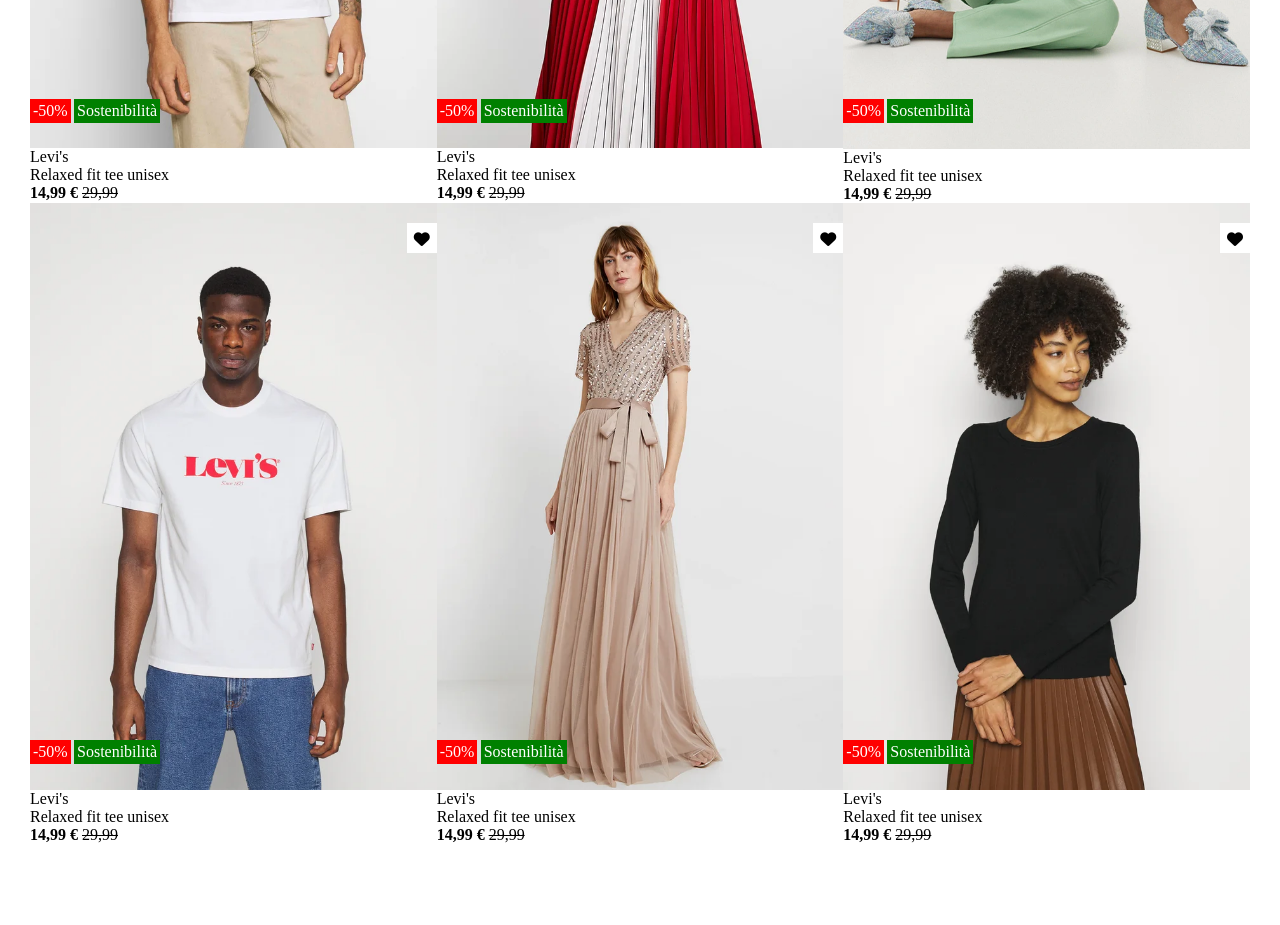
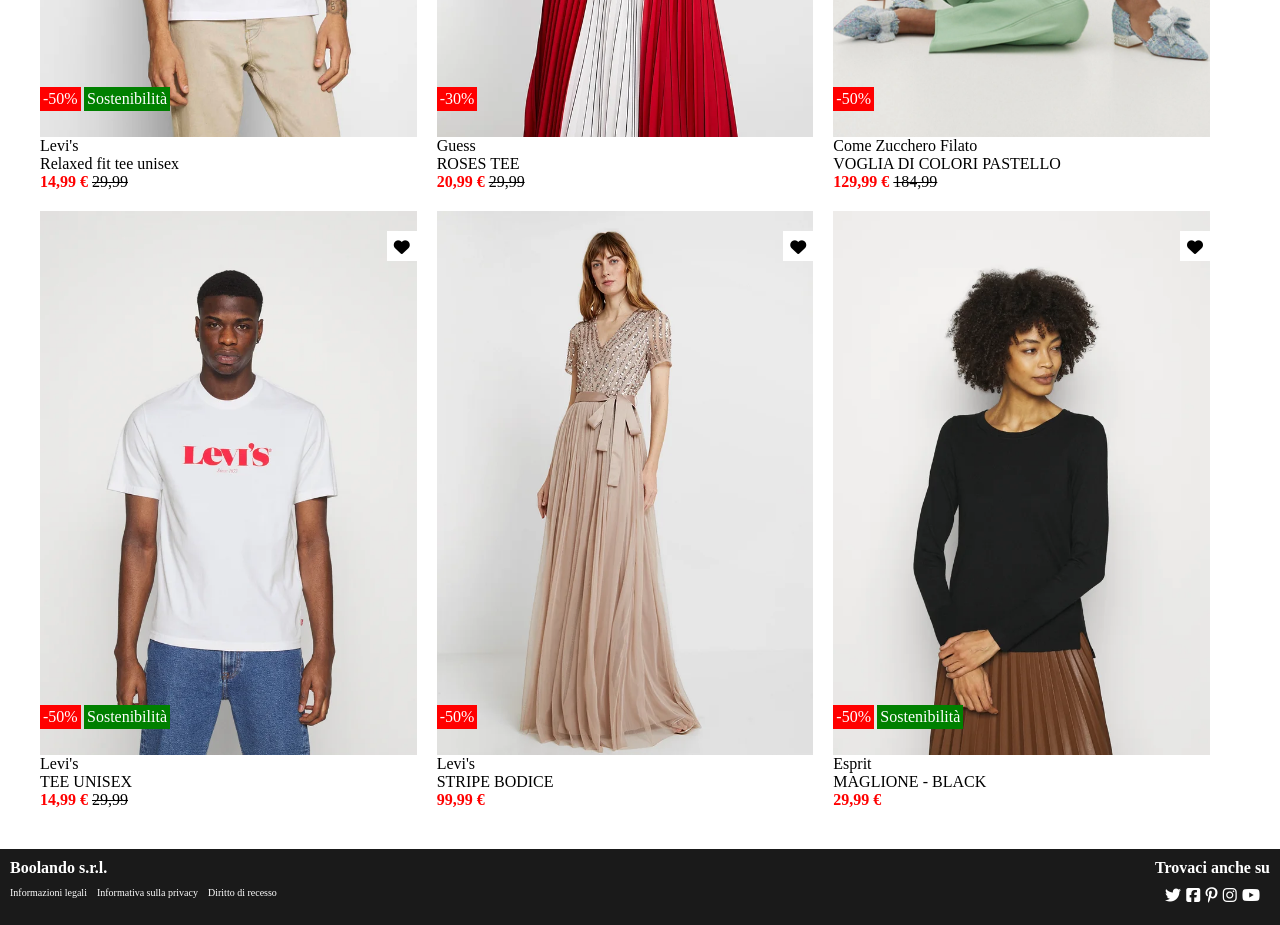
Before and after one commit to AngeloC89/html-css-boolando, a plain HTML site: page index.html in a window 1280 px wide. Shown: the part 540-1465 px from the top of the page. Before the commit the page ends 1404 px from the top, so only its background shows below. Drawn offline with Linux system fonts and the light colour scheme.

Commit message:
add footer

```diff
--- a/css/style.css
+++ b/css/style.css
@@ -30,33 +30,10 @@ main>div {
 }
 
 
-.img1 {}
-
-.img1-b {
+.img-b {
     display: none;
 }
 
-.img2 {}
-
-.img2-b {}
-
-.img3 {}
-
-.img3-b {}
-
-.img4 {}
-
-.img4-b {}
-
-.img4-b {}
-
-.img5 {}
-
-.img5-b {}
-
-.img6 {}
-
-.img6-b {}
 /* utility */
 .dbg {
     border: 1px solid red;
@@ -66,9 +43,9 @@ main>div {
 
 .container {
     max-width: 1300px;
-    width: 100%
-    margin: 20px;
+    width: 100% margin: 20px;
     padding: 20px 30px;
+    margin: 10px auto;
 
 
 }
@@ -101,16 +78,36 @@ main>div {
 .card {
     position: relative;
     cursor: pointer;
-    width: calc(100% / 3);
+    width: calc(100% / 3 - 30px);
+    margin: 10px;
 }
 
 img {
     width: 100%;
     display: block;
 }
+/* footer */
+footer {
+    background-color: #1A1A1A;
+    color: white;
+    display: flex;
+    padding: 10px;
+    justify-content: space-between;
+}
 
+footer div.d-flex.j-bet {
+    margin: 10px;
+}
+.j-bet {
+    flex-direction: row;
+    justify-content: space-between;
+}
+
+span strong{
+    color: red;
+}
 /* position selector */
-.f-wrap{
+.f-wrap {
     flex-wrap: wrap;
 }
 
@@ -154,16 +151,27 @@ img {
     height: 30px;
     display: inline;
 }
+li {
+    font-size: 10px;
+    margin: 10px 10px 10px 0px;
+    list-style: none;
 
+
+}
 /* hover */
 .hearts:hover {
     color: #FF0000
 }
 
-.card:hover .img1 {
+.card:hover .img-a {
     display: none;
 }
 
-.card:hover .img1-b {
+.card:hover .img-b {
     display: block;
 }
+
+li:hover {
+    text-decoration: underline;
+    color: white;
+}
--- a/index.html
+++ b/index.html
@@ -19,9 +19,11 @@
         <!-- div container -->
         <div class="small-container">
             <nav class="h-nav d-flex">
-                <a class="link-h" href="#">Donna</a>
-                <a class="link-h" href="#">Uomo</a>
-                <a class="link-h" href="#">Bambini</a>
+                <ul>
+                    <li> <a class="link-h" href="#">Donna</a></li>
+                    <li> <a class="link-h" href="#">Uomo</a></li>
+                    <li> <a class="link-h" href="#">Bambini</a></li>
+                </ul>
             </nav>
             <div class="j-center">
                 <img class="logo" src="img/boolean-logo.png" alt="">
@@ -39,8 +41,8 @@
         <div class="container f-wrap">
             <!-- first card -->
             <div class="card">
-                <img src="./img/1.webp" alt="T-shirt Levi's" class="img1">
-                <img src="./img/1b.webp" alt="T-shirt Levi's" class="img1-b">
+                <img src="./img/1.webp" alt="T-shirt Levi's" class="img-a">
+                <img src="./img/1b.webp" alt="T-shirt Levi's" class="img-b">
                 <div class="p-abs hearts">
                     <i class="fa-solid fa-heart"></i>
                 </div>
@@ -53,73 +55,68 @@
             </div>
             <!-- card 2 -->
             <div class="card">
-                <img src="./img/2.webp" alt="T-shirt Levi's" class="img1">
-                <img src="./img/2b.webp" alt="T-shirt Levi's" class="img1-b">
+                <img src="./img/2.webp" alt="T-shirt Levi's" class="img-a">
+                <img src="./img/2b.webp" alt="T-shirt Levi's" class="img-b">
+                <div class="p-abs hearts">
+                    <i class="fa-solid fa-heart"></i>
+                </div>
+                <div class="p-abs badge">-30&percnt;</div>
+                <p>Guess</p>
+                <p>ROSES TEE</p>
+                <span><strong>20,99 € </strong></span>
+                <span><del>29,99</del></span>
+            </div>
+            <!-- card 3 -->
+            <div class="card">
+                <img src="./img/3.webp" alt="T-shirt Levi's" class="img-a">
+                <img src="./img/3b.webp" alt="T-shirt Levi's" class="img-b">
+                <div class="p-abs hearts">
+                    <i class="fa-solid fa-heart"></i>
+                </div>
+                <div class="p-abs badge">-50&percnt;</div>
+                <p>Come Zucchero Filato</p>
+                <p>VOGLIA DI COLORI PASTELLO</p>
+                <span><strong>129,99 € </strong></span>
+                <span><del>184,99</del></span>
+            </div>
+            <!-- card 4 -->
+            <div class="card">
+                <img src="./img/4.webp" alt="T-shirt Levi's" class="img-a">
+                <img src="./img/4b.webp" alt="T-shirt Levi's" class="img-b">
                 <div class="p-abs hearts">
                     <i class="fa-solid fa-heart"></i>
                 </div>
                 <div class="p-abs badge">-50&percnt;</div>
                 <div class="p-abs info">Sostenibilità</div>
                 <p>Levi's</p>
-                <p>Relaxed fit tee unisex</p>
+                <p>TEE UNISEX</p>
                 <span><strong>14,99 € </strong></span>
                 <span><del>29,99</del></span>
             </div>
-            <!-- card 3 -->
+            <!-- card 5 -->
             <div class="card">
-                <img src="./img/3.webp" alt="T-shirt Levi's" class="img1">
-                <img src="./img/3b.webp" alt="T-shirt Levi's" class="img1-b">
+                <img src="./img/5.webp" alt="T-shirt Levi's" class="img-a">
+                <img src="./img/5b.webp" alt="T-shirt Levi's" class="img-b">
+                <div class="p-abs hearts">
+                    <i class="fa-solid fa-heart"></i>
+                </div>
+                <div class="p-abs badge">-50&percnt;</div>
+                <p>Levi's</p>
+                <p>STRIPE BODICE</p>
+                <span><strong>99,99 € </strong></span>
+            </div>
+            <!-- card 6 -->
+            <div class="card">
+                <img src="./img/6.webp" alt="T-shirt Levi's" class="img-a">
+                <img src="./img/6b.webp" alt="T-shirt Levi's" class="img-b">
                 <div class="p-abs hearts">
                     <i class="fa-solid fa-heart"></i>
                 </div>
                 <div class="p-abs badge">-50&percnt;</div>
                 <div class="p-abs info">Sostenibilità</div>
-                <p>Levi's</p>
-                <p>Relaxed fit tee unisex</p>
-                <span><strong>14,99 € </strong></span>
-                <span><del>29,99</del></span>
-            </div>
-            <!-- card 4 -->
-            <div class="card">
-                <img src="./img/4.webp" alt="T-shirt Levi's" class="img1">
-                <img src="./img/4b.webp" alt="T-shirt Levi's" class="img1-b">
-                <div class="p-abs hearts">
-                    <i class="fa-solid fa-heart"></i>
-                </div>
-                <div class="p-abs badge">-50&percnt;</div>
-                <div class="p-abs info">Sostenibilità</div>
-                <p>Levi's</p>
-                <p>Relaxed fit tee unisex</p>
-                <span><strong>14,99 € </strong></span>
-                <span><del>29,99</del></span>
-            </div>
-            <!-- card 5 -->
-            <div class="card">
-                <img src="./img/5.webp" alt="T-shirt Levi's" class="img1">
-                <img src="./img/5b.webp" alt="T-shirt Levi's" class="img1-b">
-                <div class="p-abs hearts">
-                    <i class="fa-solid fa-heart"></i>
-                </div>
-                <div class="p-abs badge">-50&percnt;</div>
-                <div class="p-abs info">Sostenibilità</div>
-                <p>Levi's</p>
-                <p>Relaxed fit tee unisex</p>
-                <span><strong>14,99 € </strong></span>
-                <span><del>29,99</del></span>
-            </div>
-            <!-- card 6 -->
-            <div class="card">
-                <img src="./img/6.webp" alt="T-shirt Levi's" class="img1">
-                <img src="./img/6b.webp" alt="T-shirt Levi's" class="img1-b">
-                <div class="p-abs hearts">
-                    <i class="fa-solid fa-heart"></i>
-                </div>
-                <div class="p-abs badge">-50&percnt;</div>
-                <div class="p-abs info">Sostenibilità</div>
-                <p>Levi's</p>
-                <p>Relaxed fit tee unisex</p>
-                <span><strong>14,99 € </strong></span>
-                <span><del>29,99</del></span>
+                <p>Esprit</p>
+                <p>MAGLIONE - BLACK</p>
+                <span><strong>29,99 € </strong></span>
             </div>
         </div>
 
@@ -128,7 +125,26 @@
 
     </main>
     <footer>
-        <div></div>
+        <div>
+            <h4>Boolando s.r.l.</h4>
+            <dir>
+                <ul class="d-flex j-bet">
+                    <li>Informazioni legali</li>
+                    <li>Informativa sulla privacy</li>
+                    <li>Diritto di recesso</li>
+                </ul>
+            </dir>
+        </div>
+        <div>
+            <h4>Trovaci anche su</h4>
+            <div class="d-flex j-bet">
+                <div><i class="fa-brands fa-twitter"></i></div>
+                <div><i class="fa-brands fa-square-facebook"></i></div>
+                <div><i class="fa-brands fa-pinterest-p"></i></div>
+                <div><i class="fa-brands fa-instagram"></i></div>
+                <div><i class="fa-brands fa-youtube"></i></div>
+            </div>
+        </div>
     </footer>
 </body>
 
```
